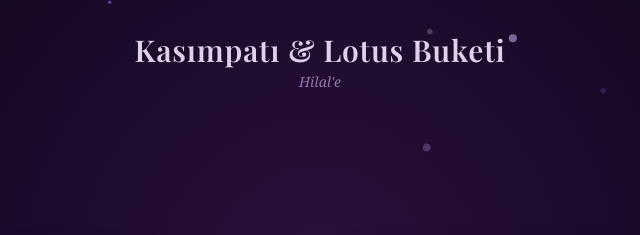
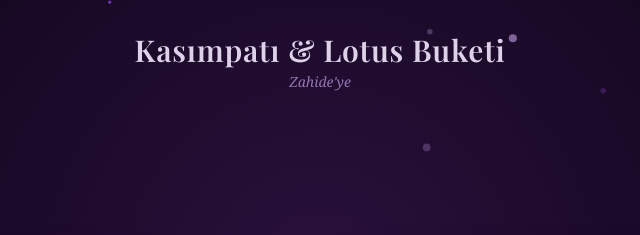
Before and after one commit to kcnsoftware/hehe, a plain HTML site: page index.html in a window 1280 px wide. Shown: the top 235 px of the page, 320-960 px from the left. Drawn offline with nearby package versions, Linux system fonts and the light colour scheme; a web font is replaced by a local one.

Commit message:
Update index.html

```diff
--- a/index.html
+++ b/index.html
@@ -57,7 +57,7 @@
             Kasımpatı & Lotus Buketi
         </h1>
         <p class="text-xs md:text-sm text-purple-300/70 font-serif italic mt-1">
-            Hilal'e
+            Zahide'ye
         </p>
     </header>
 
```
